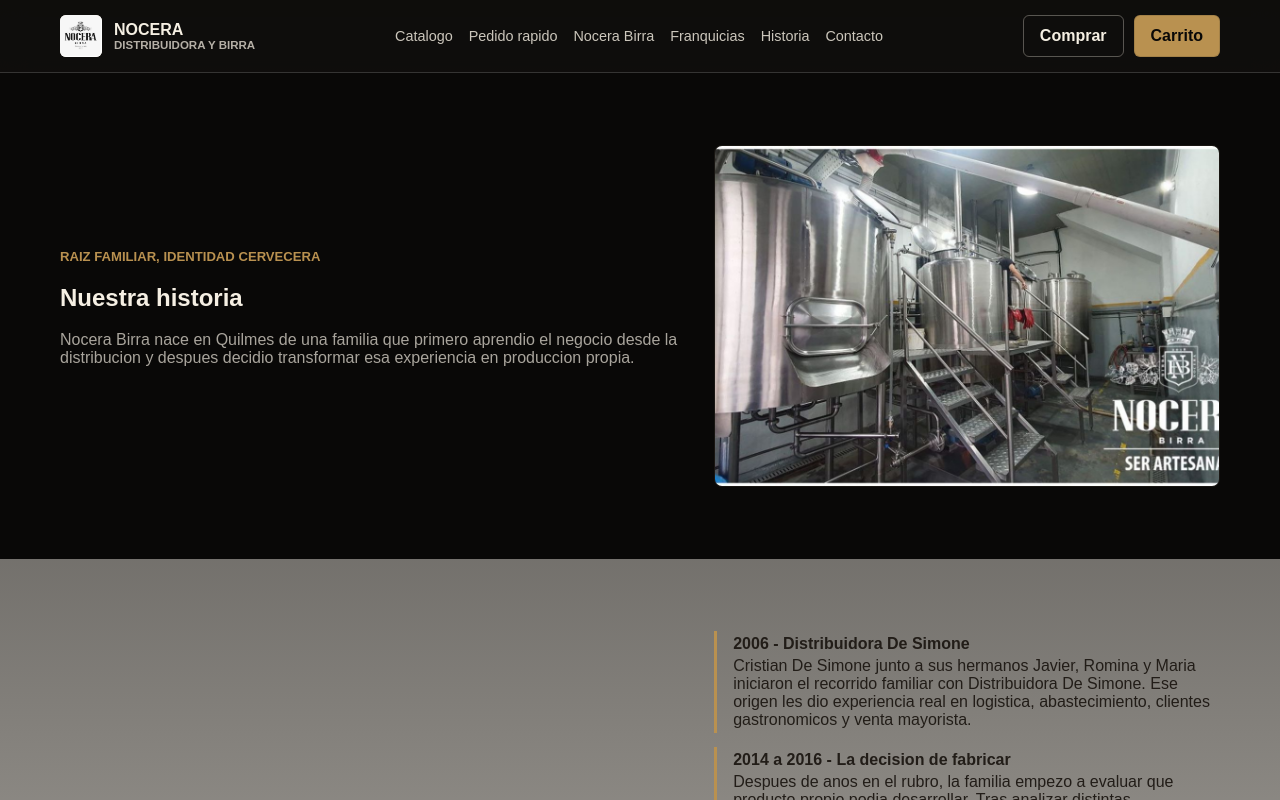
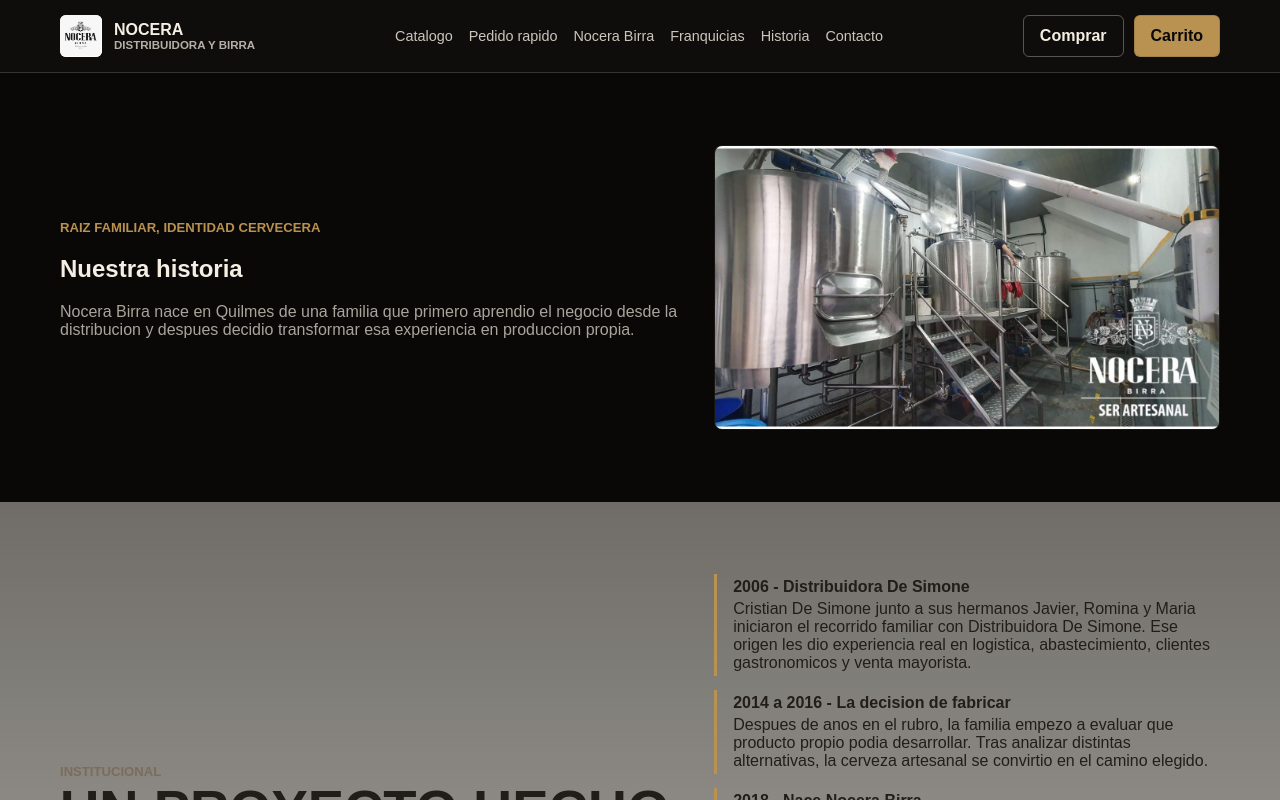
Before and after one commit to cabreraventasvvc-cyber/nocerabirra, a Next.js app: page /historia in a window 1280 px wide. Shown: the top 800 px of the page. Built offline with nearby package versions, Linux system fonts and the light colour scheme.

Commit message:
Ajustar imagen de historia

```diff
--- a/app/globals.css
+++ b/app/globals.css
@@ -421,6 +421,12 @@
   object-fit: cover;
 }
 
+.media-panel.contain img {
+  height: auto;
+  min-height: 0;
+  object-fit: contain;
+}
+
 .image-stack {
   display: grid;
   grid-template-columns: 0.9fr 1.1fr;
--- a/app/historia/page.tsx
+++ b/app/historia/page.tsx
@@ -79,7 +79,7 @@
               distribucion y despues decidio transformar esa experiencia en produccion propia.
             </p>
           </div>
-          <div className="media-panel">
+          <div className="media-panel contain">
             <img src="/images/nocera-fabrica.jpg" alt="Fabrica Nocera Birra en Quilmes Oeste" />
           </div>
         </div>
```
